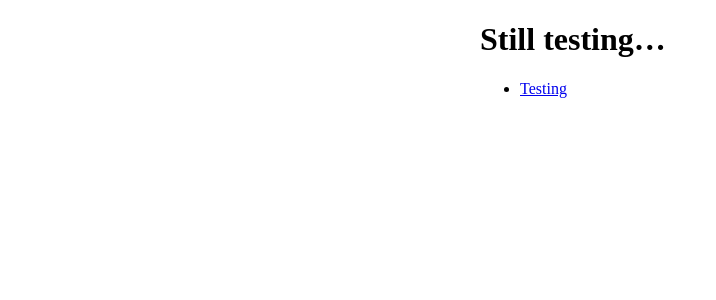
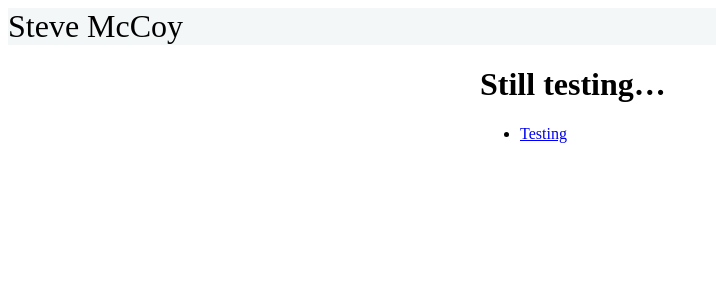
Before and after one commit to mccoyst/mccoyst.github.io, a Jekyll site: the page built from index.html, in a window 1280 px wide. Shown: the top 300 px of the page, without its empty margins (0-716 px from the left). Built offline with Jekyll 4.4.1, drawn with Linux system fonts in a browser that asks for light colours.

Commit message:
Layout tweaks

```diff
--- a/_layouts/basic.html
+++ b/_layouts/basic.html
@@ -7,6 +7,10 @@
 </head>
 
 <body>
+<header>
+Steve McCoy
+</header>
+
 <div class="page">
 {{ content }}
 </div>
--- a/style/stk5.css
+++ b/style/stk5.css
@@ -1,5 +1,10 @@
 body {
 	font-size: 100%;
+}
+
+header {
+	background-color: rgb(244,247,248);
+	font-size: 200%;
 }
 
 div.page {
```
